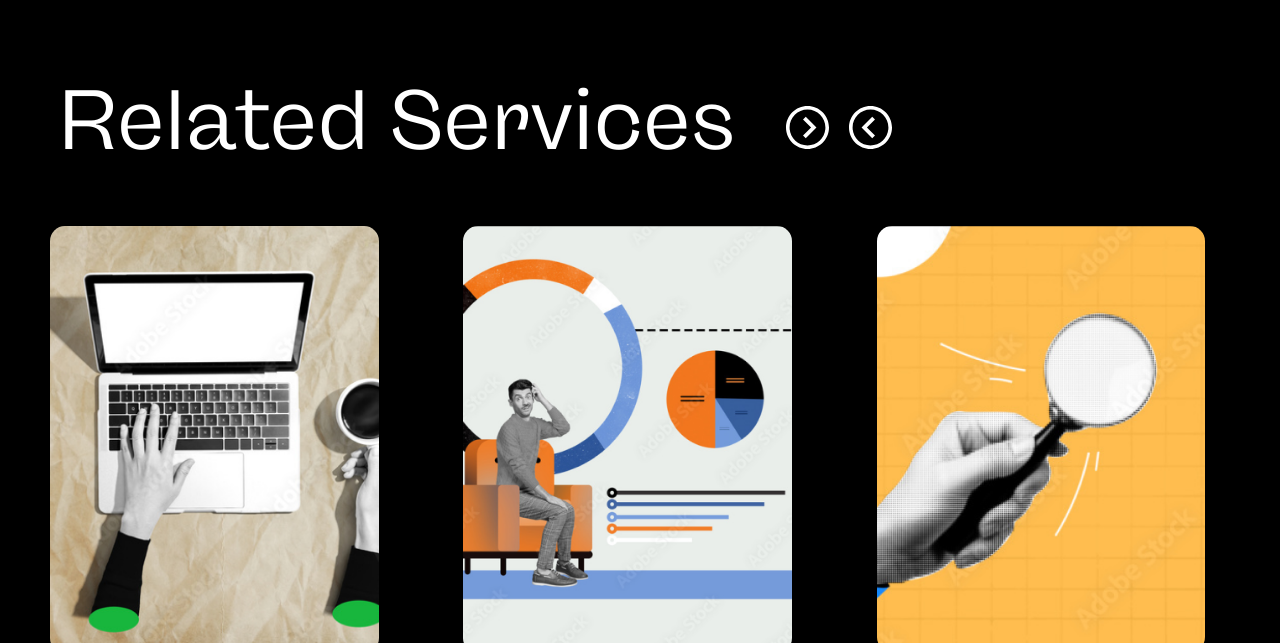
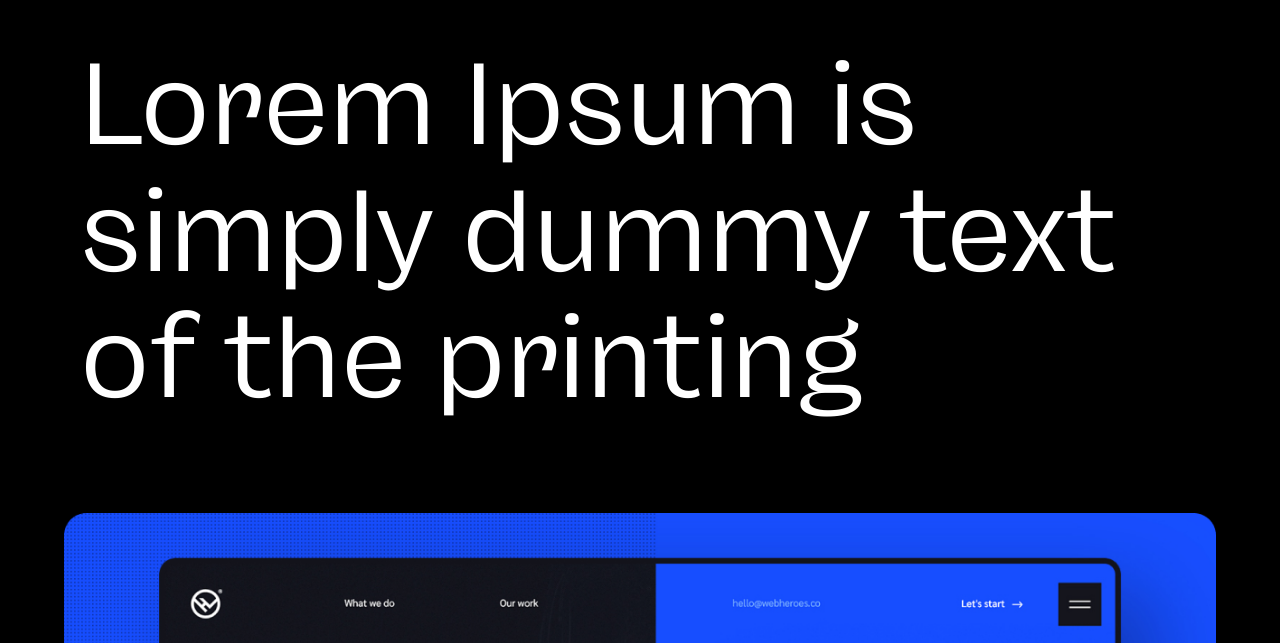
Before and after one commit to humbee-developers/PVOT, a React (Vite) app: page /technology in a window 1280 px wide. Shown: the part 2157-2800 px from the top of the page. Built offline with nearby package versions, Linux system fonts and the light colour scheme.

Commit message:
utkarsh ---u

```diff
--- a/src/pages/Desktop3/InnerPages/Technology.jsx
+++ b/src/pages/Desktop3/InnerPages/Technology.jsx
@@ -3,15 +3,18 @@
 import RightSlider from "../../../components/leftImageRightSliderImage/RightSlider";
 import RightSliderImage from '../../../components/leftImageRightSliderImage/RightSliderImage';
 import InnerPageHeader from '../../../../Common/innerPageHeader';
+import InnerCommonButton from "../../../../Common/innerCommonButton";
+import InnerPage2 from "../../../../Common/innerPage2";
 import leftImage from "../../../images/inner-image3-1.png"
 import rightTopImage from "../../../images/inner-image3-2.png"
 import rightBottomImage from "../../../images/inner-image3-3.png"
 import technologyBanner from "../../../images/technology-banner.png"
 import logo from "../../../images/PVOT-Design-Final-Logo-White.png"
+import hero from "../../../images/hero.png"
 
 const Technology = () => {
   return (
-    <>
+    <div style={{backgroundColor:"black"}}>
     <div>Technology</div>
       {/* Left right image slider  start */}
       <InnerPageHeader header={technologyBanner} logo={logo}/>
@@ -52,9 +55,19 @@
         </div>
       </div>
 
+      <InnerPage2
+        img8={hero}
+        innertext={
+          "Lorem ipsum dolor sit amet consectetur, adipisicing elit. Sapiente harum saepe eum dolore ipsum iste, molestiae soluta cumque sunt quisquam, quia voluptatem perferendis blanditiis! Maxime veritatis nulla mollitia eius consequatur molestias saepe inventore quisquam eveniet magnam accusantium amet, atque explicabo dolore, quo vero at sint?"
+        }
+        internalHeader={"Lorem Ipsum is simply dummy text of the printing  "}
+      />
+
+      <InnerCommonButton />
+
       {/* Left right image slider  end */}
     <RelatedServices />
-    </>
+    </div>
   )
 }
 
```
Also changed, not shown: src/images/hero.png (added).
